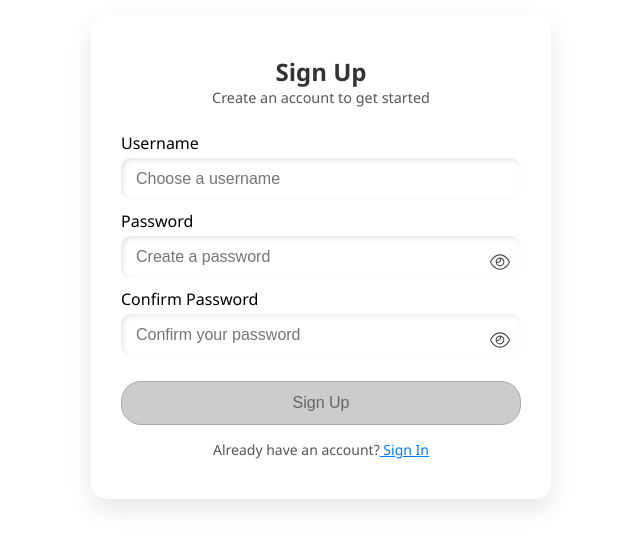
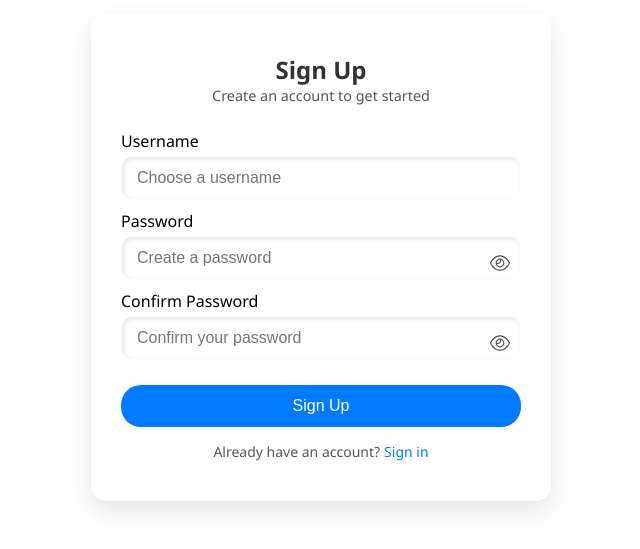
Before and after one commit to abhayraj08/ChatterBox, a React (Vite) app in the folder frontend/: page /signup in a window 1280 px wide. Shown: the part 143-692 px from the top of the page, without its empty margins (319-959 px from the left). Built offline with nearby package versions, Linux system fonts and the light colour scheme.

Commit message:
Update some codes

```diff
--- a/frontend/src/pages/SignIn.jsx
+++ b/frontend/src/pages/SignIn.jsx
@@ -80,7 +80,7 @@ export default function SignIn() {
 
           <div className="login-link">
             Don't have an account?
-            <a href="/signup"> Sign Up</a>
+            <a href="/signup">Sign up</a>
           </div>
         </div>
       </div>
--- a/frontend/src/pages/SignUp.jsx
+++ b/frontend/src/pages/SignUp.jsx
@@ -107,6 +107,8 @@ export default function SignUp() {
                 </li>
               </ul>
             )}
+
+            {/* {form.password.length == 0 && ()} */}
           </div>
 
           <div className="form-group">
@@ -144,7 +146,7 @@ export default function SignUp() {
 
         <div className="login-link">
           Already have an account?
-          <a href="/signin"> Sign In</a>
+          <a href="/signin">Sign in</a>
         </div>
       </div>
     </div>
--- a/frontend/src/pages/style.css
+++ b/frontend/src/pages/style.css
@@ -46,7 +46,7 @@ label {
 .input {
   padding: 12px 15px;
   margin-bottom: 10px;
-  border: 0px solid #ccc;
+  border: 1px solid white;
   border-radius: 10px;
   outline: none;
   font-size: 16px;
@@ -56,8 +56,7 @@ label {
 }
 
 .input:focus {
-  border-color: #007bff;
-  box-shadow: 0 0 5px #007bff;
+  border: 1px solid #007bff;
 }
 
 /* Password with eyes */
@@ -129,12 +128,12 @@ label {
   background-color: #0056b3;
 }
 
-button.disabled {
+/* button.disabled {
   background-color: #cccccc;
   color: #666666;
   cursor: not-allowed;
   border: 1px solid #aaaaaa;
-}
+} */
 
 .login-link {
   margin-top: 15px;
@@ -143,6 +142,13 @@ button.disabled {
 }
 
 .login-link a {
+  font-weight: 500;
+  padding-left: 4px;
   color: #007bff;
   cursor: pointer;
+  text-decoration: none;
 }
+
+.login-link a:hover {
+  text-decoration: underline;
+}
```
Also changed, not shown: 1 other file (tests, documents, lock files or other folders).
